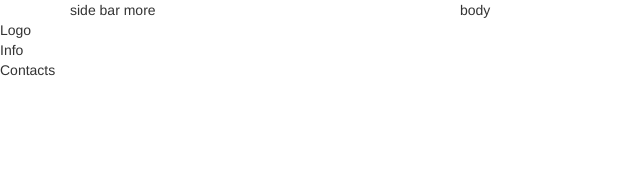
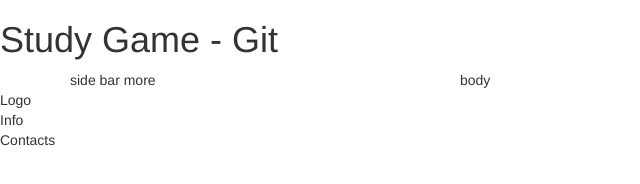
Before and after one commit to taraswww777/rd-summer-practice-2020-git, a plain HTML site: page index.html in a window 1280 px wide. Shown: the whole page, without its empty margins (0-640 px from the left). Drawn offline with nearby package versions, Linux system fonts and the light colour scheme.

Commit message:
feat: Add header to html

```diff
--- a/index.html
+++ b/index.html
@@ -15,6 +15,9 @@
 
   <body>
     <!-- Шапка Эвелин -->
+    <header>
+        <h1>Study Game - Git</h1>
+    </header>
     <!-- Тело Тарас -->
     <div class="container">
         <div class="row">
```
